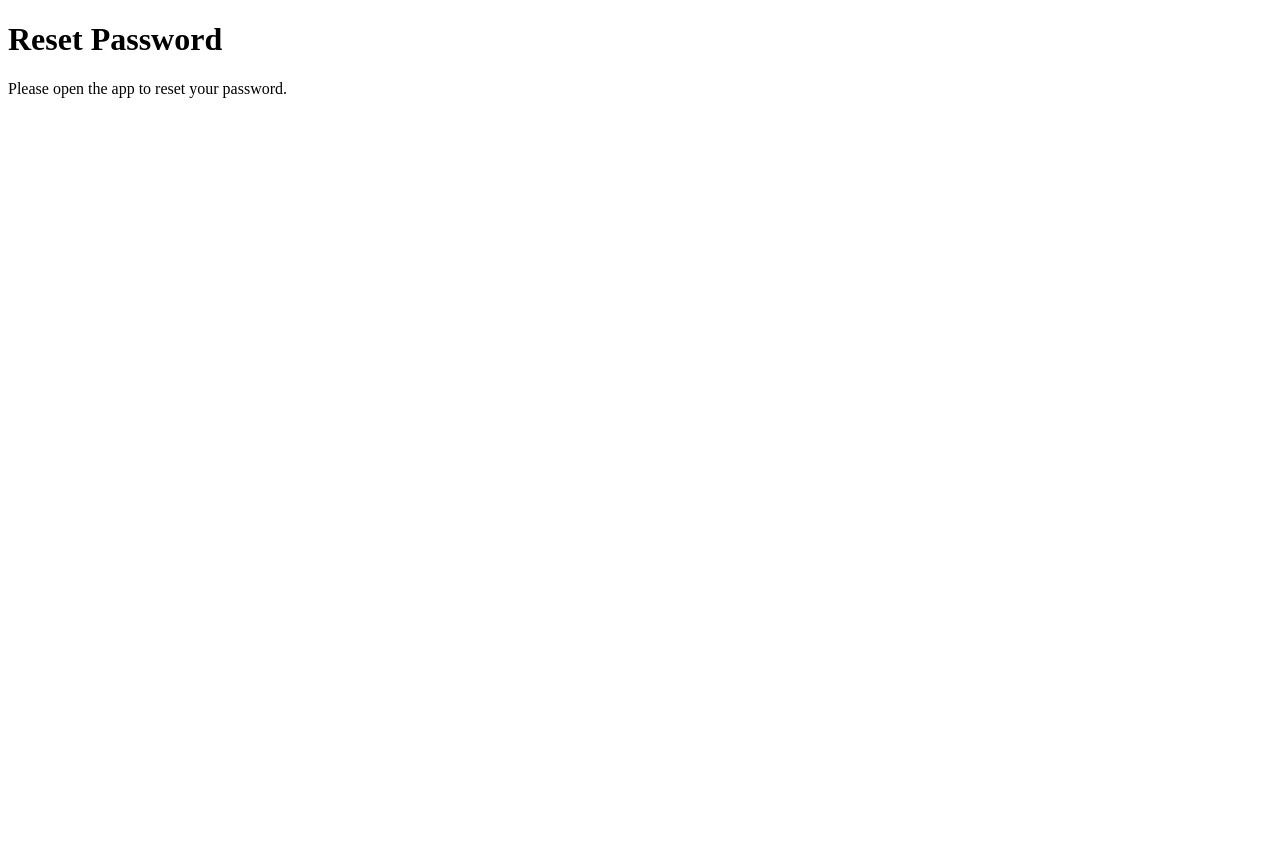
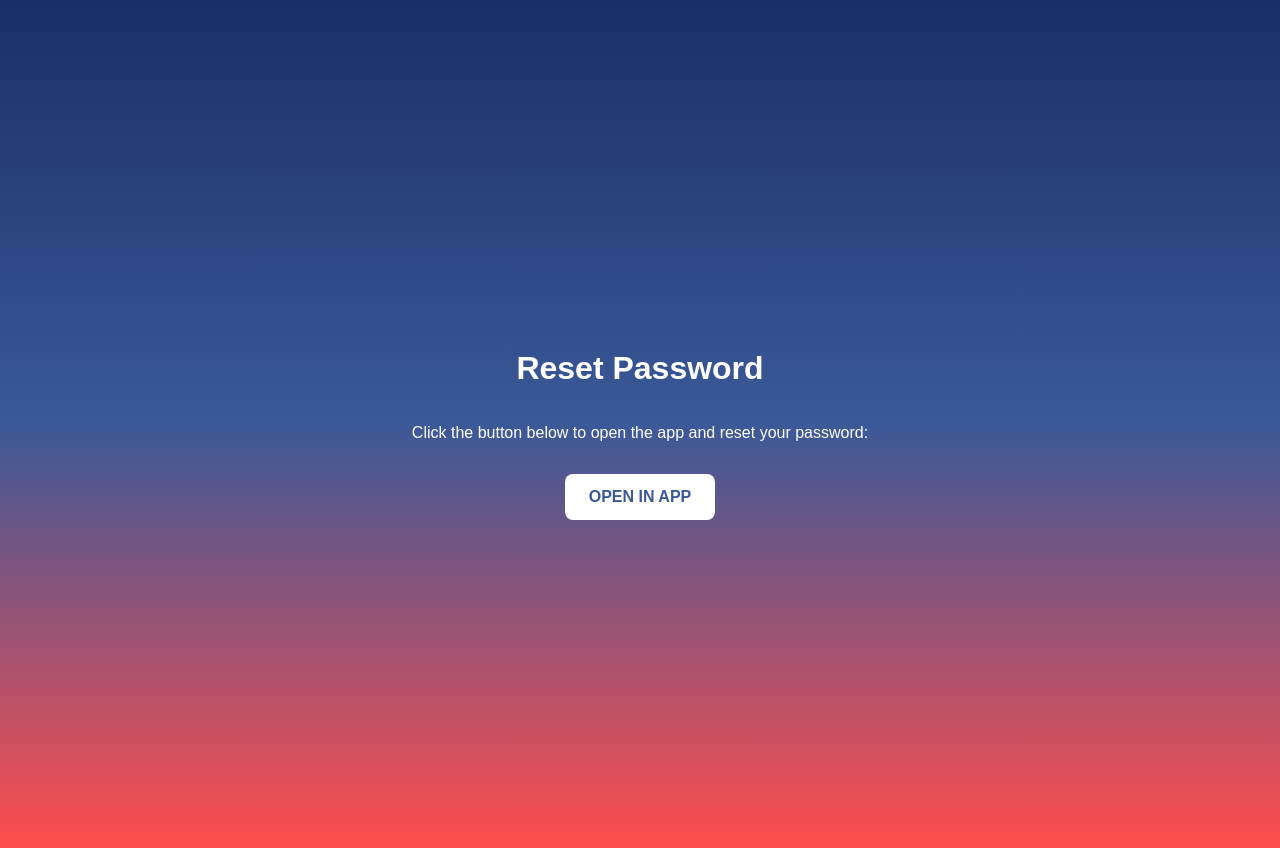
Before and after one commit to jaisonwhite10/roulette-san-reset, a plain HTML site: page index.html in a window 1280 px wide. Before the commit the page ends 800 px from the top, so only its background shows below. Drawn offline with Linux system fonts and the light colour scheme.

Commit message:
added deep link to app

```diff
--- a/index.html
+++ b/index.html
@@ -1,8 +1,50 @@
 <!DOCTYPE html>
-<html>
-<head><title>Password Reset</title></head>
+<html lang="en">
+<head>
+  <meta charset="UTF-8" />
+  <title>Open in App</title>
+  <meta name="viewport" content="width=device-width, initial-scale=1" />
+  <style>
+    body {
+      font-family: sans-serif;
+      background: linear-gradient(to bottom, #192f6a, #3b5998, #FF4D4D);
+      display: flex;
+      flex-direction: column;
+      align-items: center;
+      justify-content: center;
+      height: 100vh;
+      margin: 0;
+      color: white;
+      text-align: center;
+      padding: 24px;
+    }
+    a {
+      background: white;
+      color: #3b5998;
+      padding: 14px 24px;
+      border-radius: 8px;
+      text-decoration: none;
+      font-weight: bold;
+      text-transform: uppercase;
+      margin-top: 16px;
+    }
+  </style>
+</head>
 <body>
   <h1>Reset Password</h1>
-  <p>Please open the app to reset your password.</p>
+  <p>Click the button below to open the app and reset your password:</p>
+  <a id="deepLink" href="#">Open in App</a>
+
+  <script>
+    const urlParams = new URLSearchParams(window.location.search);
+    const email = urlParams.get('email');
+    const secret = urlParams.get('secret');
+    const userId = urlParams.get('userId');
+
+    const deepLink = `roulette-san://reset?email=${encodeURIComponent(email)}&userId=${encodeURIComponent(userId)}&secret=${encodeURIComponent(secret)}`;
+
+    document.getElementById('deepLink').href = deepLink;
+
+  </script>
 </body>
 </html>
```
